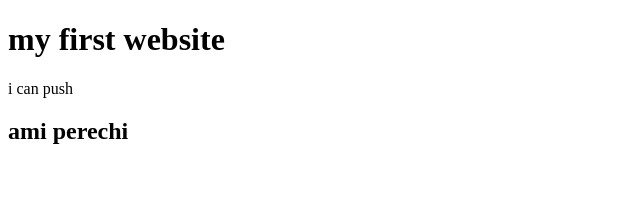
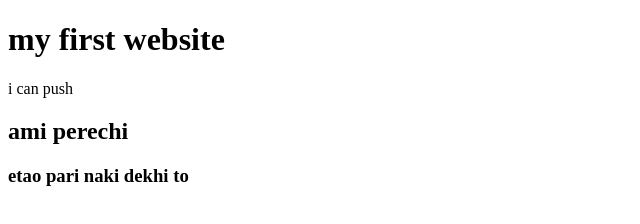
Before and after one commit to mdroki01777/my-first-website, a plain HTML site: page index.html in a window 1280 px wide. Shown: the whole page, without its empty margins (0-640 px from the left). Drawn offline with Linux system fonts and the light colour scheme.

Commit message:
learned git

```diff
--- a/index.html
+++ b/index.html
@@ -9,5 +9,6 @@
     <h1> my first website</h1>
     <p>i can push</p>
     <h2>ami perechi</h2>
+    <h3>etao pari naki dekhi to</h3>
 </body>
 </html>
```
